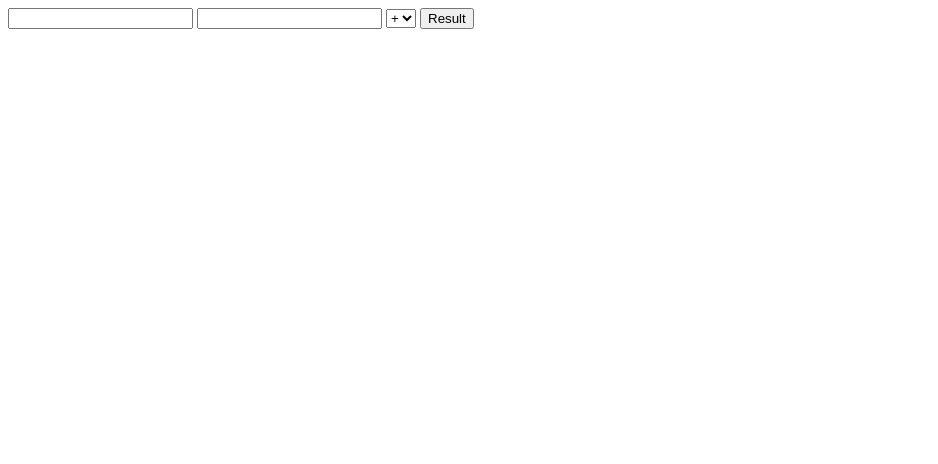
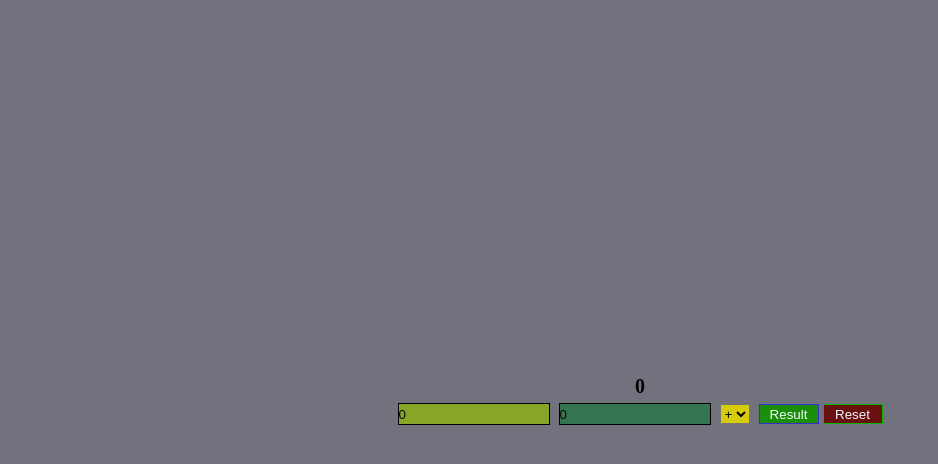
Before and after one commit to Oleg993/Calculator, a plain HTML site: page index.html in a window 1280 px wide. Shown: the whole page, without its empty margins (0-938 px from the left). Drawn offline with Linux system fonts and the light colour scheme.

Commit message:
added styles and reset btn

```diff
--- a/index.html
+++ b/index.html
@@ -4,21 +4,25 @@
     <meta charset="UTF-8" />
     <meta http-equiv="X-UA-Compatible" content="IE=edge" />
     <meta name="viewport" content="width=device-width, initial-scale=1.0" />
-    <title>Calculator</title>
+    <title>My Colculator</title>
+    <link rel="stylesheet" href="styles.css" />
   </head>
   <body>
-    <input class="inputA" type="number" />
-    <input class="inputB" type="number" />
-    <select class="selectOperation">
-      <option value="+">+</option>
-      <option value="-">-</option>
-      <option value="/">/</option>
-      <option value="*">*</option>
-    </select>
-    <button class="buttonRes">Result</button>
-    <p class="outputP"></p>
+    <div class="js-output"></div>
+    <div>
+      <input class="js-input-a" type="number" placeholder="0" />
+      <input class="js-input-b" type="number" placeholder="0" />
+      <select class="js-select-operation">
+        <option value="+">+</option>
+        <option value="-">-</option>
+        <option value="/">/</option>
+        <option value="*">*</option>
+      </select>
+      <button class="js-btn-result">Result</button>
+      <button class="js-btn-reset">Reset</button>
+    </div>
   </body>
   <script src="index.js"></script>
+  <script src="math.js"></script>
   <script src="calculator.js"></script>
-  <script src="math.js"></script>
 </html>
--- a/index.js
+++ b/index.js
@@ -1,18 +1,21 @@
-const inputA = document.querySelector('.inputA');
-const inputB = document.querySelector('.inputB');
-const selectOperation = document.querySelector('.selectOperation');
-const buttonRes = document.querySelector('.buttonRes');
-const outputP = document.querySelector('.outputP');
+const inputA = document.querySelector('.js-input-a');
+const inputB = document.querySelector('.js-input-b');
+const selectOperation = document.querySelector('.js-select-operation');
+const btnResultNode = document.querySelector('.js-btn-result');
+const outputBlock = document.querySelector('.js-output');
+const btnReset = document.querySelector('.js-btn-reset');
+outputBlock.innerHTML = 0;
 
-buttonRes.addEventListener('click', function () {
+btnResultNode.addEventListener('click', function () {
   const a = Number(inputA.value);
   const b = Number(inputB.value);
   const operation = selectOperation.value;
+  const result = calculate({ a, b, operation });
+  outputBlock.innerHTML = result;
+});
 
-  const result = calculate({
-    a,
-    b,
-    operation,
-  });
-  outputP.innerHTML = result;
+btnReset.addEventListener('click', () => {
+  inputB.value = null;
+  inputA.value = null;
+  outputBlock.innerHTML = 0;
 });
--- /dev/null
+++ b/styles.css
@@ -0,0 +1,59 @@
+* {
+  margin: 0;
+  padding: 0;
+}
+body {
+  background-color: rgb(114, 114, 127);
+  display: flex;
+  flex-direction: column;
+  justify-content: center;
+  align-items: center;
+  height: 100vh;
+}
+.js-select-operation {
+  background-color: rgb(214, 204, 11);
+  height: 20px;
+  margin: 0 5px 0 5px;
+  cursor: pointer;
+}
+.js-input-a {
+  background-color: rgb(136, 165, 38);
+  width: 150px;
+  height: 20px;
+  margin-right: 5px;
+  border: solid 1px;
+}
+.js-input-b {
+  background-color: rgb(53, 116, 81);
+  width: 150px;
+  height: 20px;
+  border: solid 1px;
+}
+.js-btn-result {
+  background-color: rgb(24, 142, 9);
+  color: aliceblue;
+  width: 60px;
+  height: 20px;
+  border: solid 1px;
+  border-color: rgb(56, 45, 204);
+  cursor: pointer;
+}
+
+.js-btn-reset {
+  background-color: rgb(105, 16, 16);
+  color: aliceblue;
+  width: 60px;
+  height: 20px;
+  border: solid 1px;
+  border-color: rgb(7, 182, 1);
+  cursor: pointer;
+}
+.js-output {
+  font-size: 20px;
+  font-weight: bold;
+  margin-bottom: 5px;
+}
+
+::-webkit-input-placeholder {
+  color: rgb(12, 11, 11);
+}
```
